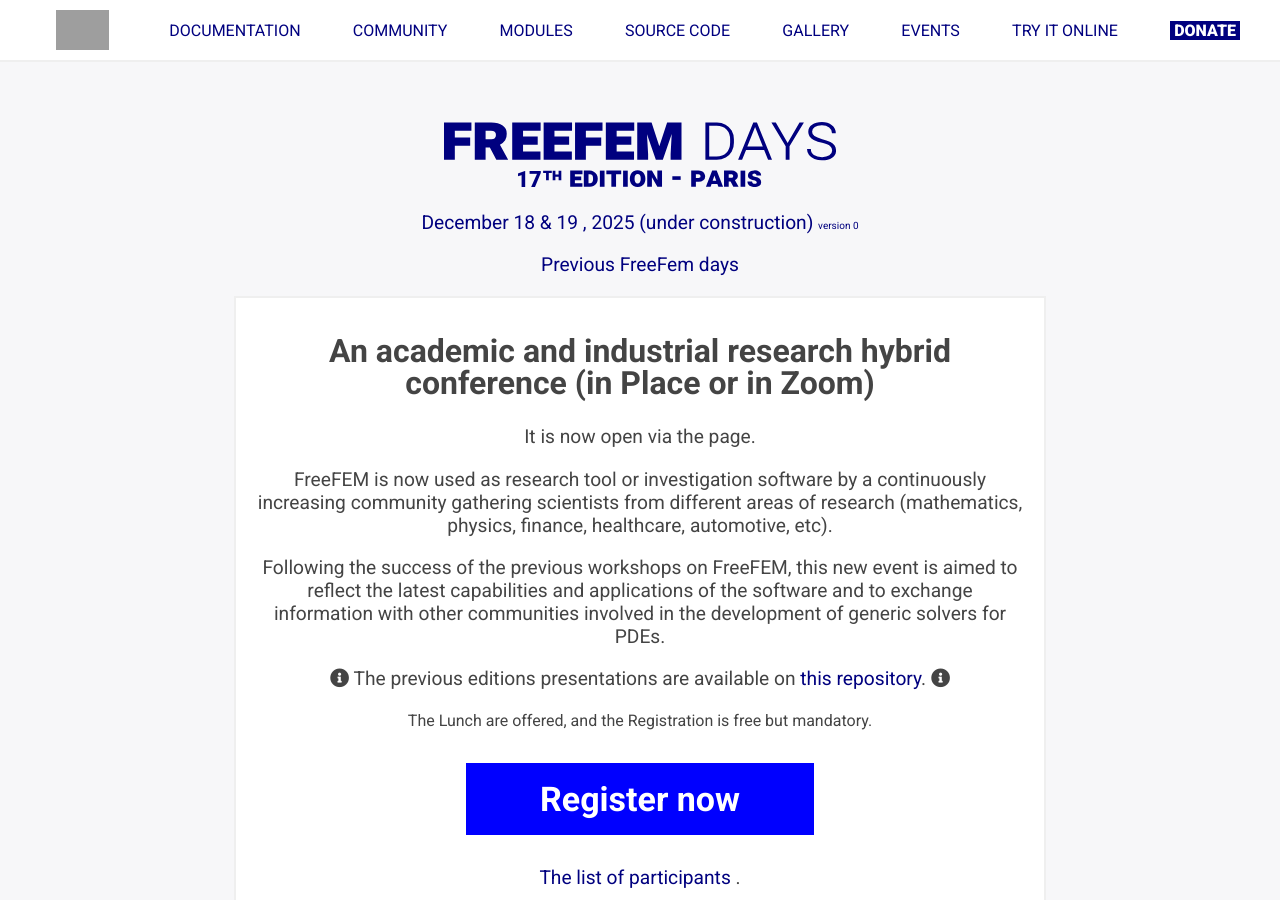
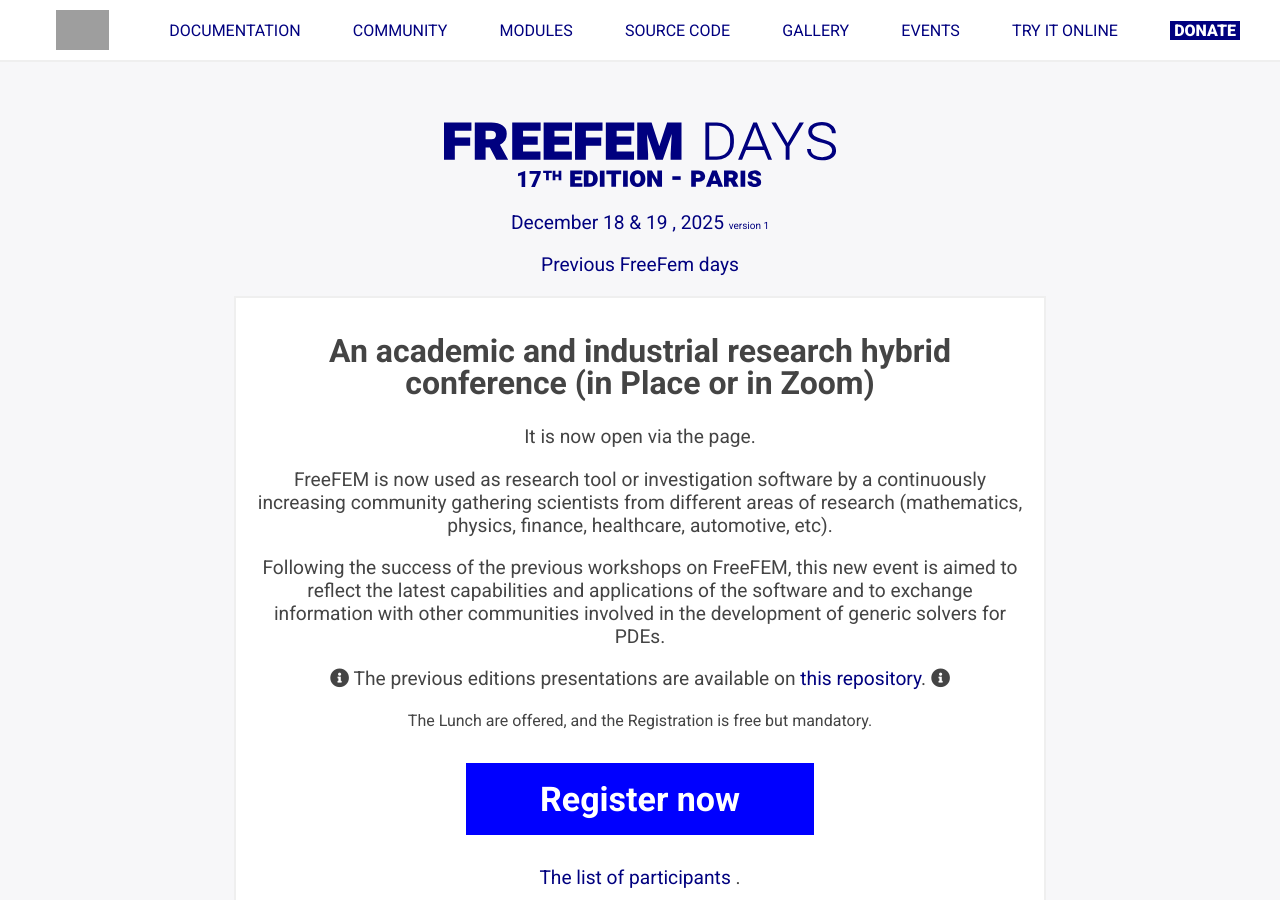
Before and after one commit to FreeFem/FreeFem-website, a Jekyll site: the page built from ffdays.md, in a window 1280 px wide and 900 px high. Built offline with Jekyll 4.4.1, drawn with Linux system fonts in a browser that asks for light colours.

Commit message:
change version of ffdays page

```diff
--- a/_layouts/ffdays.html
+++ b/_layouts/ffdays.html
@@ -8,7 +8,7 @@
   <div id="ffdaysMain">
     <div id="ffdaysTitle">
       <img src="{{ site.url }}{{ site.baseurl }}/img/FreeFEM_days_17th_edition_blue.svg" alt="FreeFEM Days">
-      <p>December 18 & 19 , 2025 (under construction) <span style="font-size: 10px;">version 0</span></p>
+      <p>December 18 & 19 , 2025  <span style="font-size: 10px;">version 1</span></p>
 	  <p> <a href="https://github.com/FreeFem/FreeFem-days/blob/master/README.md"> Previous  FreeFem days </a>
     </div>
 
```
